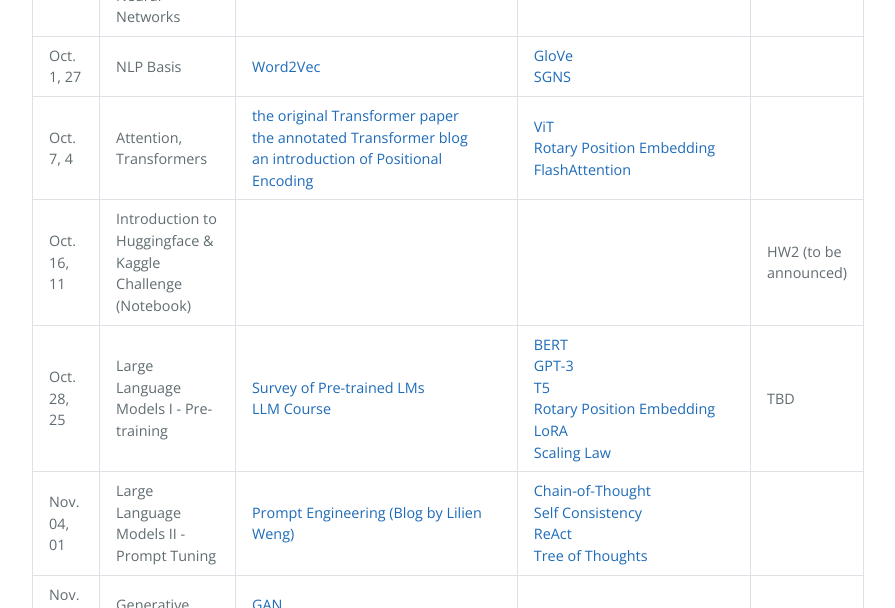
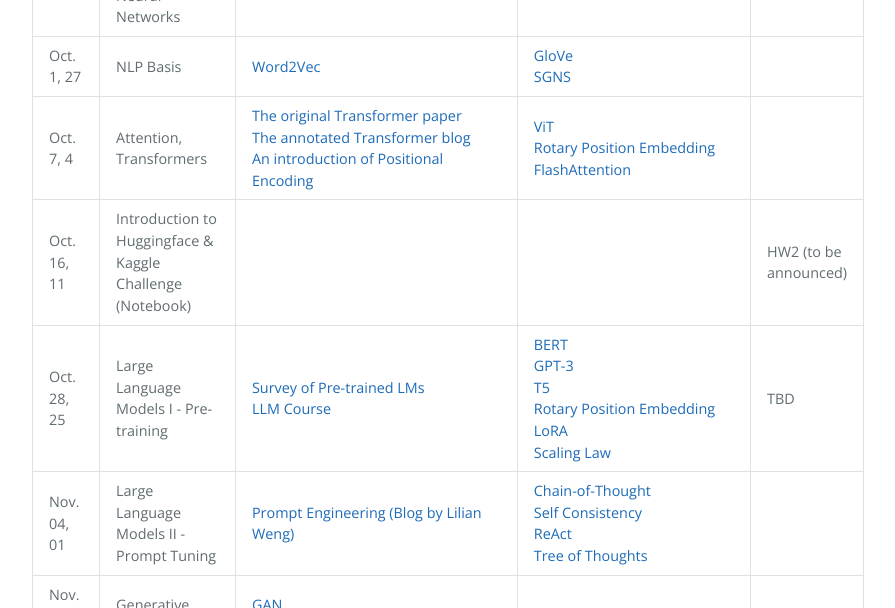
Before and after one commit to DeepGraphLearning/MATH60630A_2024A, a Jekyll site: the page built from schedule.md, in a window 1280 px wide. Shown: the part 980-1588 px from the top of the page, without its empty margins (192-1087 px from the left). Built offline with Jekyll 4.4.1, drawn with Linux system fonts in a browser that asks for light colours.

Commit message:
[v2 Week2, References] Initialized, added formatting

```diff
--- a/schedule.md
+++ b/schedule.md
@@ -88,11 +88,11 @@ schedule:
       - name: Attention, Transformers
     #        url: https://www.dropbox.com/s/bjxvre1d3w30iqj/Week5-DL4NLP-part1.pdf?dl=0
     readings:
-      - name: the original Transformer paper
+      - name: The original Transformer paper
         url: https://papers.nips.cc/paper/7181-attention-is-all-you-need.pdf
-      - name: the annotated Transformer blog
+      - name: The annotated Transformer blog
         url: https://nlp.seas.harvard.edu/annotated-transformer/
-      - name: an introduction of Positional Encoding
+      - name: An introduction of Positional Encoding
         url: https://machinelearningmastery.com/a-gentle-introduction-to-positional-encoding-in-transformer-models-part-1/
     references:
       - name: ViT
@@ -142,7 +142,7 @@ schedule:
       - name: Large Language Models II - Prompt Tuning
     #        url: https://www.dropbox.com/s/gcd1bu7bxd5gigm/Week8-DL4NLP-part3.pptx?dl=0
     readings:
-      - name: Prompt Engineering (Blog by Lilien Weng)
+      - name: Prompt Engineering (Blog by Lilian Weng)
         url: https://lilianweng.github.io/posts/2023-03-15-prompt-engineering/
     references:
       - name: Chain-of-Thought
```
